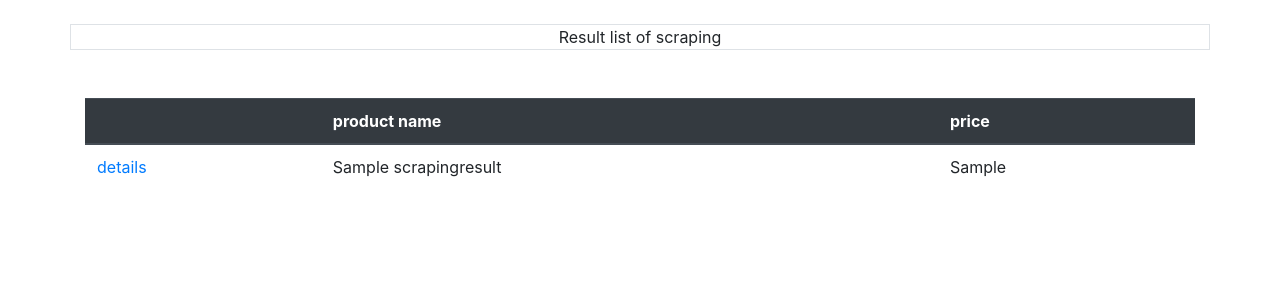
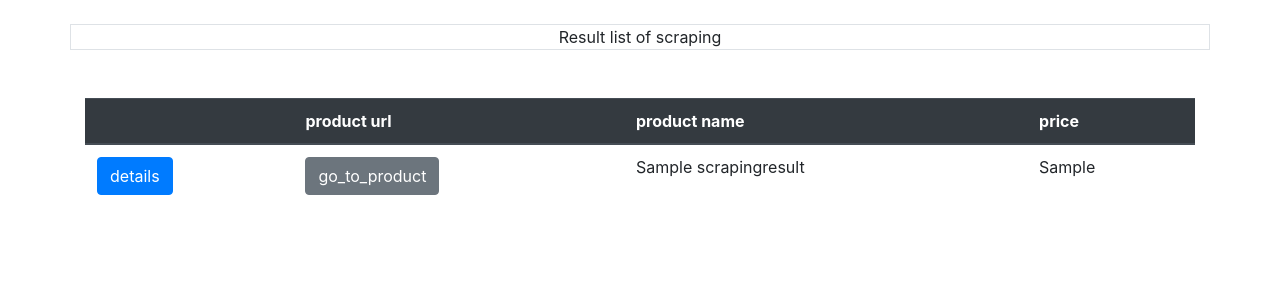
Before and after one commit to 4happycode/titipbeliin_scraping, a Django app: page /list in a window 1280 px wide. Shown: the top 300 px of the page. Run offline with Django 3.2, Linux system fonts and the light colour scheme; tables that the repository leaves empty hold one stand-in row (values such as "Sample post"); some libraries are stand-ins or nearby versions.

Commit message:
Improvement page list of scraping result

```diff
--- a/web_scraping/admin.py
+++ b/web_scraping/admin.py
@@ -20,6 +20,7 @@ class ImageResultInline(admin.StackedInline):
 
 class ScrapingResultAdmin(admin.ModelAdmin):
     inlines = [ImageResultInline,]
+    list_per_page = 10
 
     # Cannot add from admin
     def has_add_permission(self, request, obj=None):
--- a/web_scraping/templates/list.html
+++ b/web_scraping/templates/list.html
@@ -15,6 +15,7 @@
         <thead class="thead-dark">
             <tr>
                 <th></th>
+                <th>product url</th>
                 <th>product name</th>
                 <th>price</th>
 
@@ -24,14 +25,24 @@
             {% for all_data in ls %}
                 <tr>
                     {% for key, value in all_data.items %}
-                        {% if key == 'name' %}
+                        {% if key == 'link' %}
+                            <td>
+                                <a href="{{value}}">
+                                    <button type="button" class="btn btn-secondary" data-toggle="tooltip" data-placement="top" title="{{value}}">
+                                        <div style="height:100%;width:100%">go_to_product</div>
+                                    </button>
+                                </a>
+                            </td>
+                        {% elif key == 'name' %}
                             <td>{{value}}</td>
                         {% elif key == 'price' %}
                             <td>{{value}}</td>
                         {% elif key == 'id' %}
                             <td>
                                 <a href="/detail/{{value}}">
-                                  <div style="height:100%;width:100%">details</div>
+                                    <button type="button" class="btn btn-primary" data-toggle="tooltip" data-placement="top" title="/detail/{{value}}">
+                                        <div style="height:100%;width:100%">details</div>
+                                    </button>
                                 </a>
                               </td>
                         {% endif %}
```
